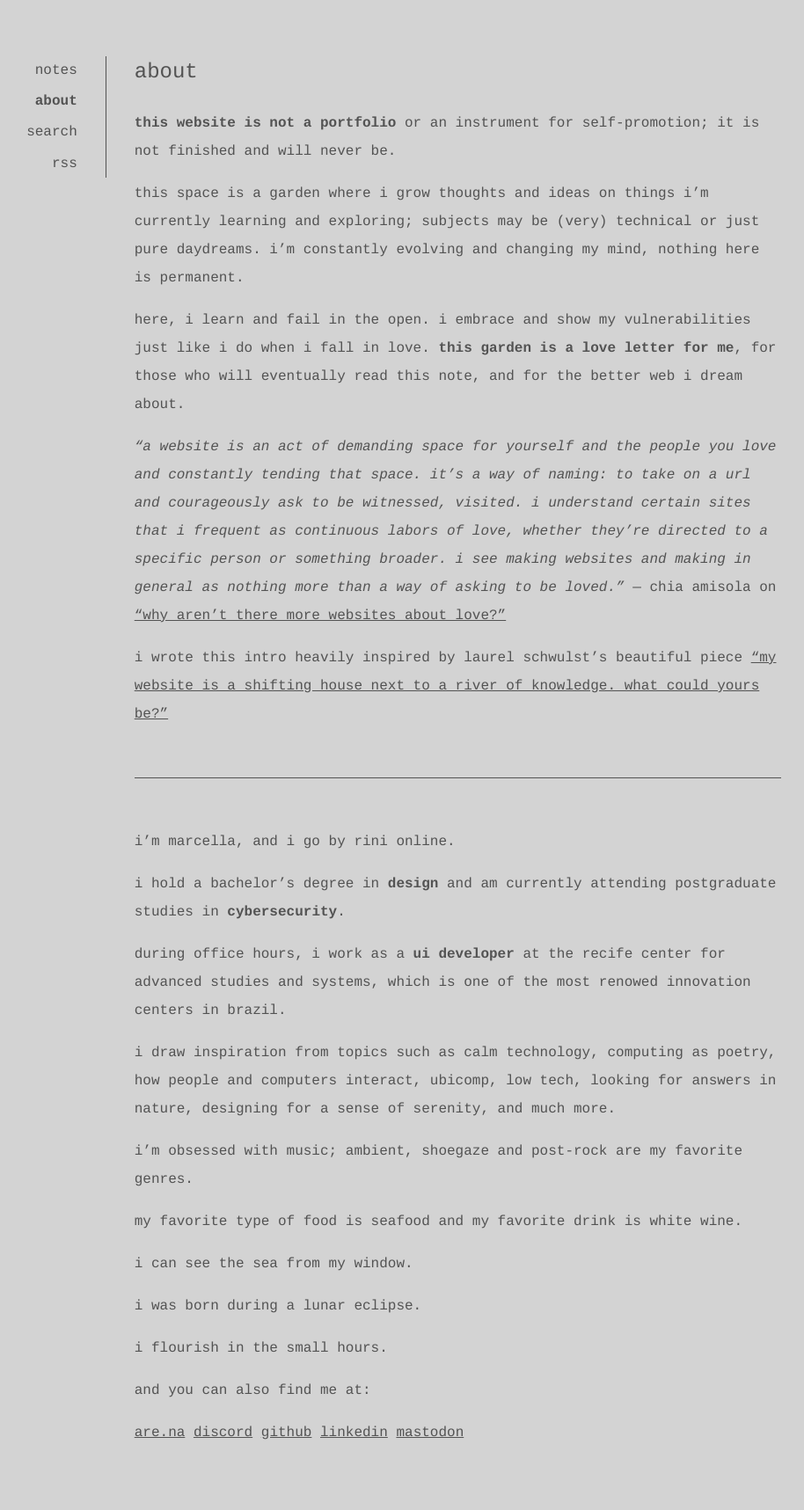
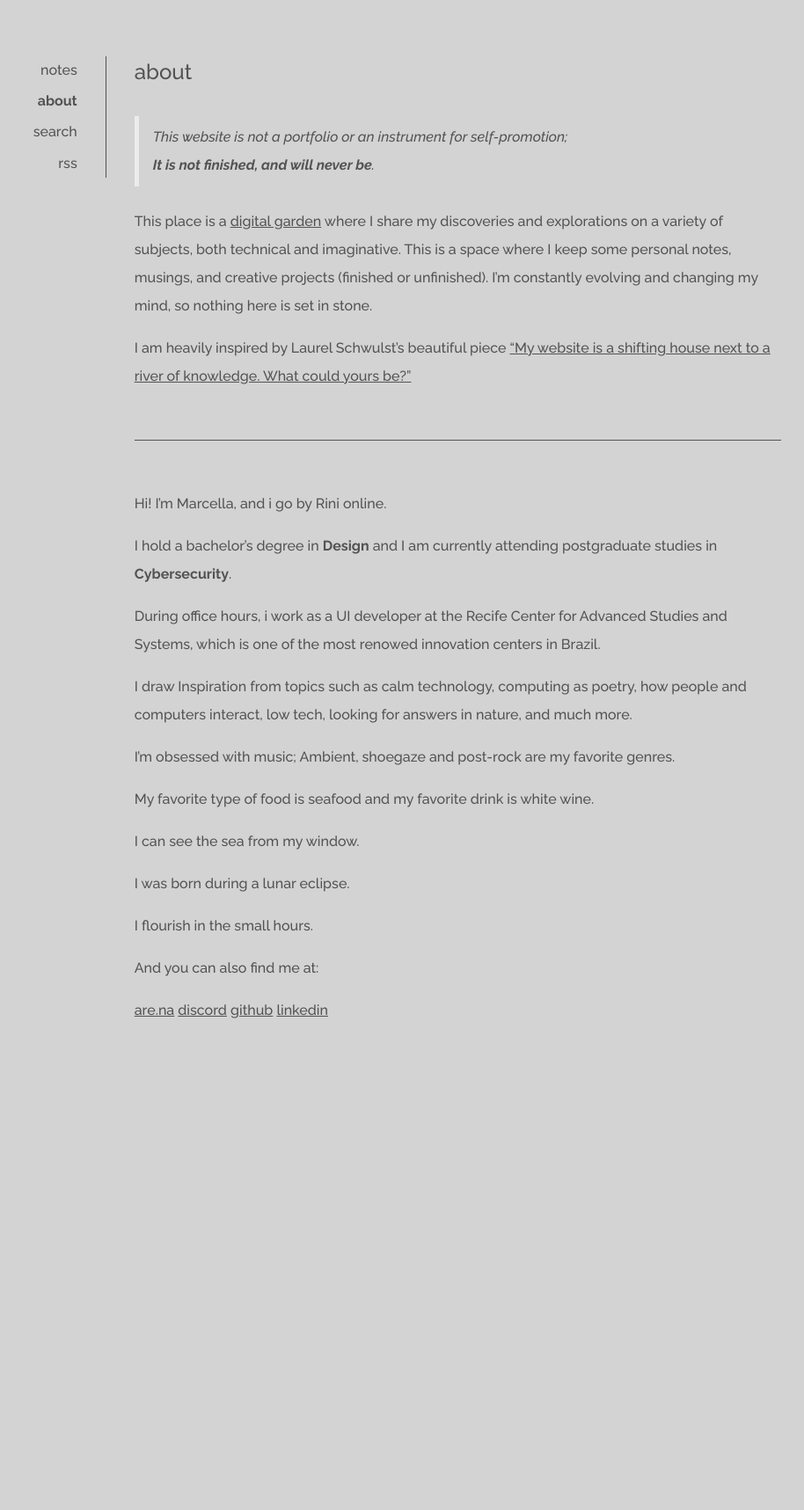
Before and after one commit to rinnnnni/rinicomputer, a Jekyll site: the page built from _pages/about.md, in a window 1280 px wide. Shown: the whole page at 88% size, without its empty margins (200-1114 px from the left). Built offline with Jekyll 4.4.1, drawn with Linux system fonts in a browser that asks for light colours; after the commit the page ends 1237 px from its top, so only the background shows below that.

Commit message:
note-a-quick-introduction-to-calm-technology
new note "a quick introduction to calm technology" and some styling changes.

```diff
--- a/_pages/about.md
+++ b/_pages/about.md
@@ -3,44 +3,40 @@ layout: page
 title: about
 ---
 
-**This website is not a portfolio** or an instrument for self-promotion; it is not finished and will never be.
+>This website is not a portfolio or an instrument for self-promotion;
+>**It is not finished, and will never be**.
 
-This space is a garden where I grow thoughts and ideas on things I'm currently learning and exploring; subjects may be (very) technical or just pure daydreams. I'm constantly evolving and changing my mind, nothing here is permanent.
+This place is a [digital garden](https://maggieappleton.com/garden-history) where I share my discoveries and explorations on a variety of subjects, both technical and imaginative. This is a space where I keep some personal notes, musings, and creative projects (finished or unfinished). I'm constantly evolving and changing my mind, so nothing here is set in stone.
 
-Here, I learn and fail in the open. I embrace and show my vulnerabilities just like I do when I fall in love. **This garden is a love letter for me**, for those who will eventually read this note, and for the better web I dream about.
-
-*"A website is an act of demanding space for yourself and the people you love and constantly tending that space. It's a way of naming: to take on a URL and courageously ask to be witnessed, visited. I understand certain sites that I frequent as continuous labors of love, whether they're directed to a specific person or something broader. I see making websites and making in general as nothing more than a way of asking to be loved."*
-— Chia Amisola on ["Why aren’t there more websites about love?"](https://escapethealgorithm.substack.com/p/why-arent-there-more-websites-about)
-
-
-I wrote this intro heavily inspired by laurel schwulst's beautiful piece ["My website is a shifting house next to a river of knowledge. What could yours be?"](https://thecreativeindependent.com/essays/laurel-schwulst-my-website-is-a-shi)
+I am heavily inspired by Laurel Schwulst's beautiful piece ["My website is a shifting house next to a river of knowledge. What could yours be?"](https://thecreativeindependent.com/essays/laurel-schwulst-my-website-is-a-shifting-house-next-to-a-river-of-knowledge-what-could-yours-be/)
 
 <br>
-<hr>
+
+---
+
 <br>
 
-i'm marcella, and i go by rini online.
+Hi! I'm Marcella, and i go by Rini online.
 
-i hold a bachelor's degree in **design** and am currently attending postgraduate studies in **cybersecurity**.
+I hold a bachelor's degree in **Design** and I am currently attending postgraduate studies in **Cybersecurity**.
 
-during office hours, i work as a **ui developer** at the recife center for advanced studies and systems, which is one of the most renowed innovation centers in brazil.
+During office hours, i work as a UI developer at the Recife Center for Advanced Studies and Systems, which is one of the most renowed innovation centers in Brazil.
 
-i draw inspiration from topics such as calm technology, computing as poetry, how people and computers interact, ubicomp, low tech, looking for answers in nature, designing for a sense of serenity, and much more.
+I draw Inspiration from topics such as calm technology, computing as poetry, how people and computers interact, low tech, looking for answers in nature, and much more.
 
-i'm obsessed with music; ambient, shoegaze and post-rock are my favorite genres.
+I'm obsessed with music; Ambient, shoegaze and post-rock are my favorite genres.
 
-my favorite type of food is seafood and my favorite drink is white wine.
+My favorite type of food is seafood and my favorite drink is white wine.
 
-i can see the sea from my window.
+I can see the sea from my window.
 
-i was born during a lunar eclipse.
+I was born during a lunar eclipse.
 
-i flourish in the small hours.
+I flourish in the small hours.
 
-and you can also find me at:
+And you can also find me at:
 
 [are.na](https://www.are.na/rini)
 [discord](https://discordapp.com/users/647894579479183390)
 [github](https://github.com/rinnnnni)
 [linkedin](https://www.linkedin.com/in/marcellamigliorini/)
-[mastodon](https://mastodon.social/@rinnnnni)
--- a/_sass/_main.scss
+++ b/_sass/_main.scss
@@ -1,4 +1,4 @@
-@import url('https://fonts.googleapis.com/css2?family=Cousine:ital,wght@0,400;0,700;1,400;1,700&display=swap');
+@import url('https://fonts.googleapis.com/css2?family=IBM+Plex+Serif:ital,wght@0,300;0,400;0,500;1,300;1,400;1,500&family=Inter:wght@400;500&family=Raleway:ital,wght@0,300;0,500;0,600;0,700;1,300;1,500;1,600;1,700&display=swap');
 
 *,:after,:before {
 	box-sizing:border-box;
@@ -10,11 +10,10 @@
 
 body {
 	background-color: lightgrey;
-	font-family: 'Cousine', monospace;
+	font-family: 'Raleway', serif;
 	line-height: 2;
 	font-size: 1rem;
 	color: rgb(83, 83, 83);
-	text-transform: lowercase;
 }
 
 nav ul {
@@ -106,6 +105,7 @@ header,section {
 blockquote {
 	font-style: italic;
     border-left: 5px solid #ececec;
+	margin: 1rem 0;
     padding-left: 1rem;
 }
 
@@ -120,7 +120,7 @@ section h1:first-child {
 }
 
 strong, b {
-	font-weight: bold;
+	font-weight: 700;
 }
 
 .photos ul {
@@ -141,8 +141,8 @@ strong, b {
 
 .posts li {
 	align-items:center;
-	display:flex;
-	justify-content:space-between;
+	display: flex;
+	justify-content: space-between;
 	margin-bottom: .5rem;
 }
 
@@ -165,6 +165,15 @@ main {
 	max-width:60rem;
 	margin:2rem auto;
 	padding:1rem;
+}
+
+.post ul {
+	margin: 1rem 0;
+}
+
+.post li {
+	list-style-type: circle;
+	margin-left: 1rem;
 }
 
 
```
Also changed, not shown: _posts/2023-11-06-a-quick-introduction-to-calm-technology.md (added, +33 -0 lines), Gemfile.lock, 11 other files.
